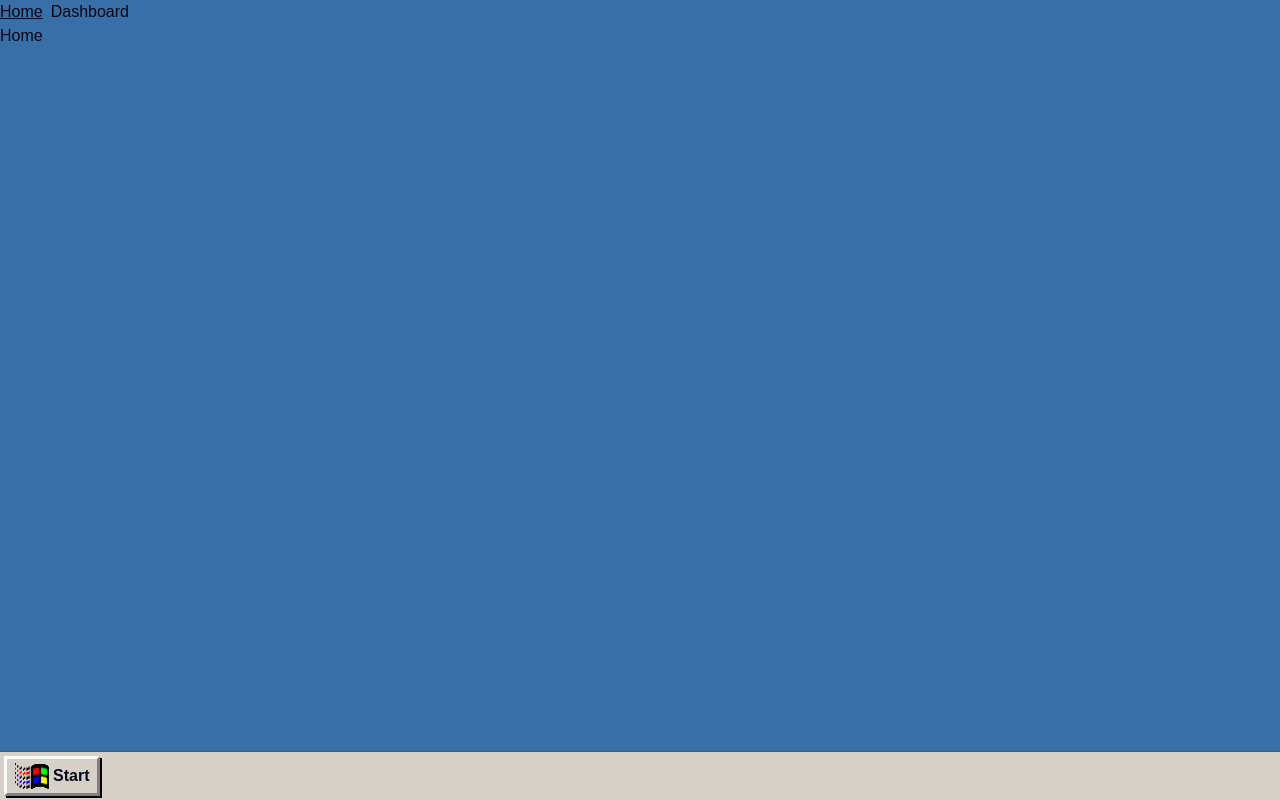
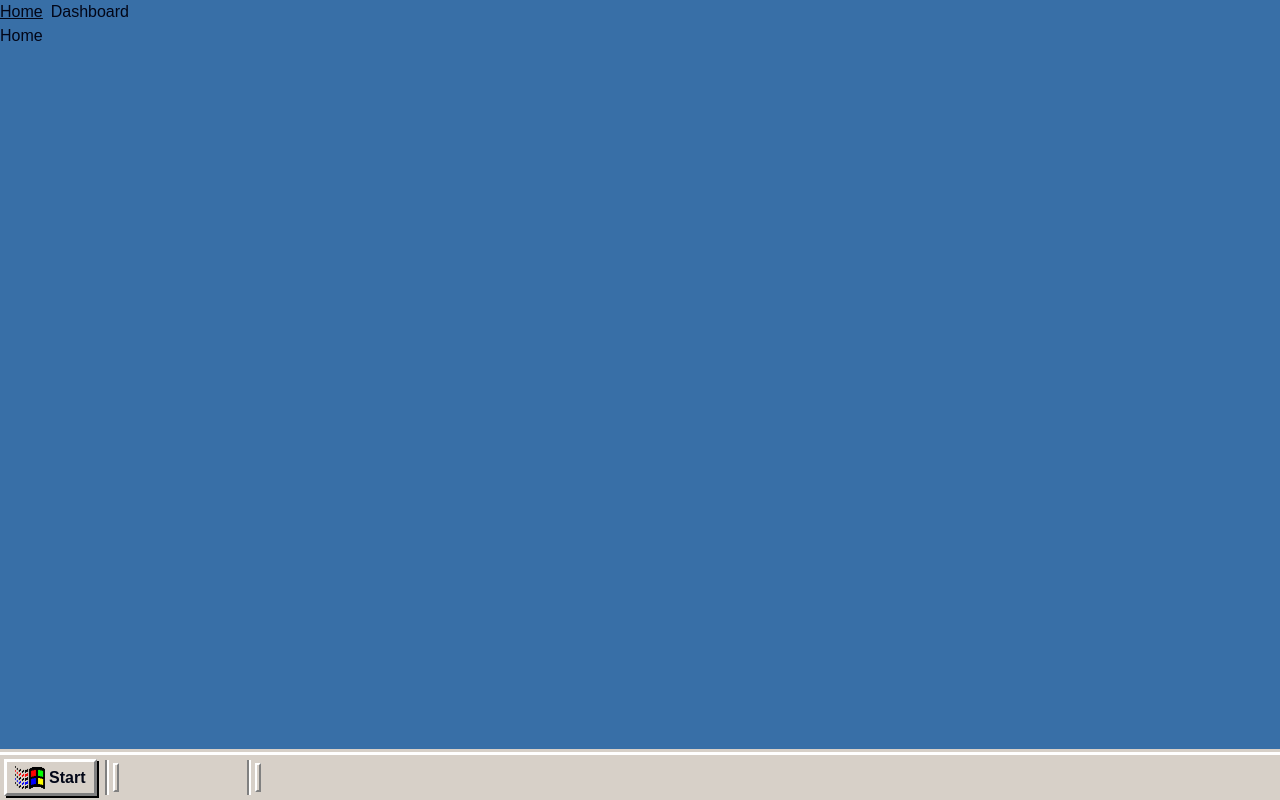
Before and after one commit to Alexis-Gontier/projet-markdown-window-2000, a React (Vite) app: page / in a window 1280 px wide. Built offline with nearby package versions, Linux system fonts and the light colour scheme.

Commit message:
💄 Composents Line et Icon

```diff
--- /dev/null
+++ b/src/components/ui/Taskbar/Icons.jsx
@@ -0,0 +1,11 @@
+
+
+export default function Icons() {
+  return (
+    <div className="flex gap-14">
+      <div></div>
+      <div></div>
+      <div></div>
+    </div>
+  )
+}
--- /dev/null
+++ b/src/components/ui/Taskbar/Line.jsx
@@ -0,0 +1,11 @@
+export default function Line() {
+  return (
+    <div className="h-full flex items-center gap-1">
+      <div className="h-[95%] flex">
+        <div className="h-full w-0.5 bg-[#808080]"></div>
+        <div className="h-full w-0.5 bg-[#fff]"></div>
+      </div>
+      <div className="h-4/5 w-1.5 bg-[#D7D0C8] flex border-2 border-t-[#fff] border-r-[#808080] border-b-[#808080] border-l-[#fff]"></div>
+    </div>
+  )
+}
--- a/src/layouts/Taskbar.jsx
+++ b/src/layouts/Taskbar.jsx
@@ -1,10 +1,17 @@
 import BtnStart from '../components/ui/Taskbar/BtnStart'
+import Line from '../components/ui/Taskbar/Line'
+import Icons from '../components/ui/Taskbar/Icons'
 
 function Taskbar() {
   return (
-    <header className="z-100 bg-nav fixed left-0 bottom-0 w-full h-12 p-1 flex justify-between items-center shadow-[0px_0px_1px_0px_#1a202c]">
-        <nav className="w-full h-full">
-          <BtnStart />
+    <header className="z-100 bg-nav fixed left-0 bottom-0 w-full h-12 p-1 border-t-[3px] border-[#fff] shadow-[0px_-3px_0px_0px_#D7D0C8]">
+        <nav className="w-full h-full flex justify-between items-center">
+          <div className="w-full h-full flex items-center gap-2">
+            <BtnStart />
+            <Line />
+            <Icons />
+            <Line />
+          </div>
         </nav>
     </header>
   )
```
